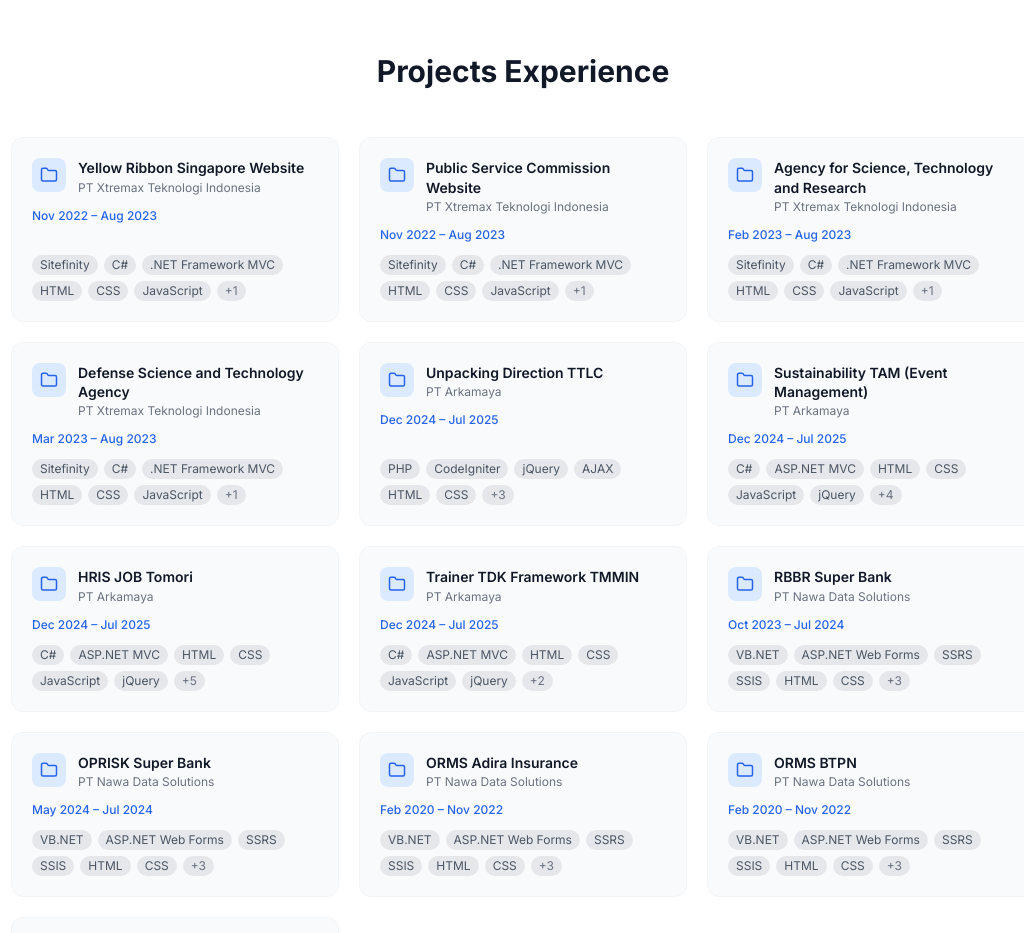
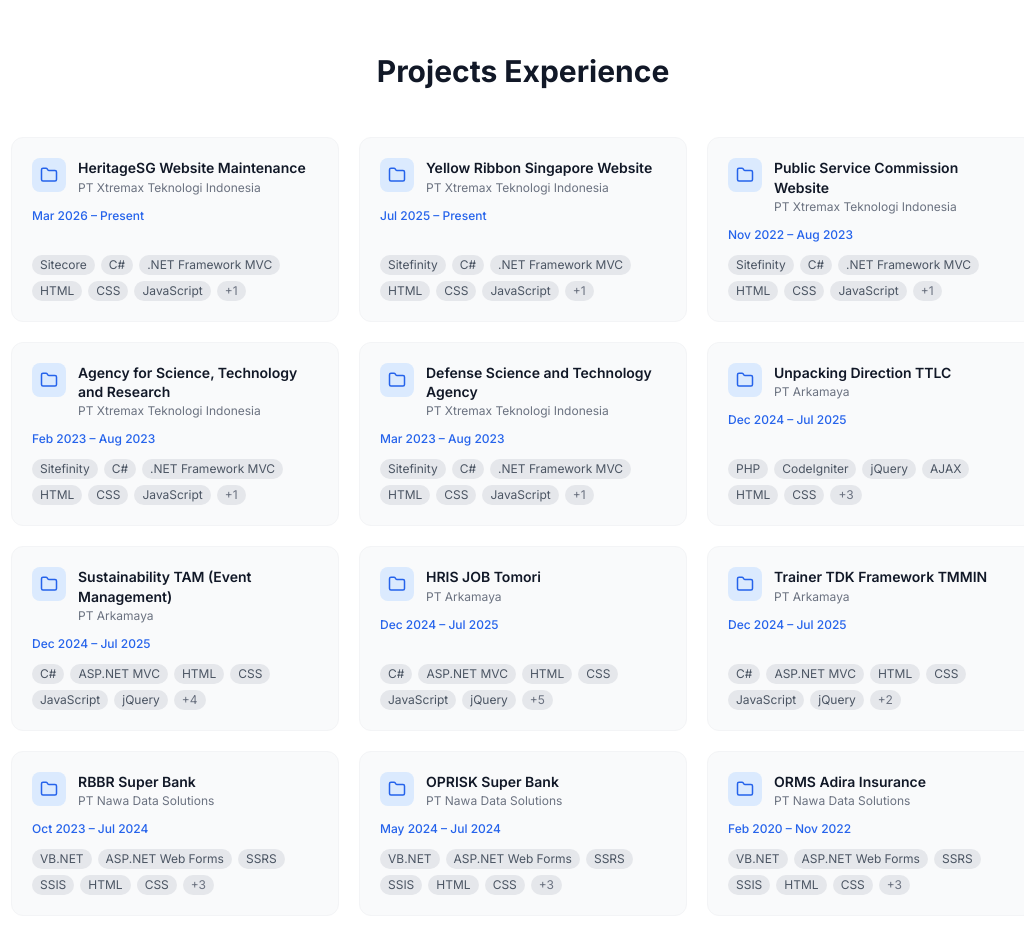
Before and after one commit to jefrykurniaone/porto-jefry, a Next.js app: page /en in a window 1280 px wide. Shown: the part 5500-6433 px from the top of the page, without its empty margins (117-1141 px from the left). Built offline with nearby package versions, Linux system fonts and the light colour scheme.

Commit message:
feat: update projects list with new entries and corrected periods

```diff
--- a/src/data/projects.ts
+++ b/src/data/projects.ts
@@ -7,9 +7,23 @@
 
 export const projects: ProjectItem[] = [
     {
+        name: 'HeritageSG Website Maintenance',
+        company: 'PT Xtremax Teknologi Indonesia',
+        period: 'Mar 2026 – Present',
+        tech: [
+            'Sitecore',
+            'C#',
+            '.NET Framework MVC',
+            'HTML',
+            'CSS',
+            'JavaScript',
+            'SQL Server',
+        ],
+    },
+    {
         name: 'Yellow Ribbon Singapore Website',
         company: 'PT Xtremax Teknologi Indonesia',
-        period: 'Nov 2022 – Aug 2023',
+        period: 'Jul 2025 – Present',
         tech: [
             'Sitefinity',
             'C#',
```
